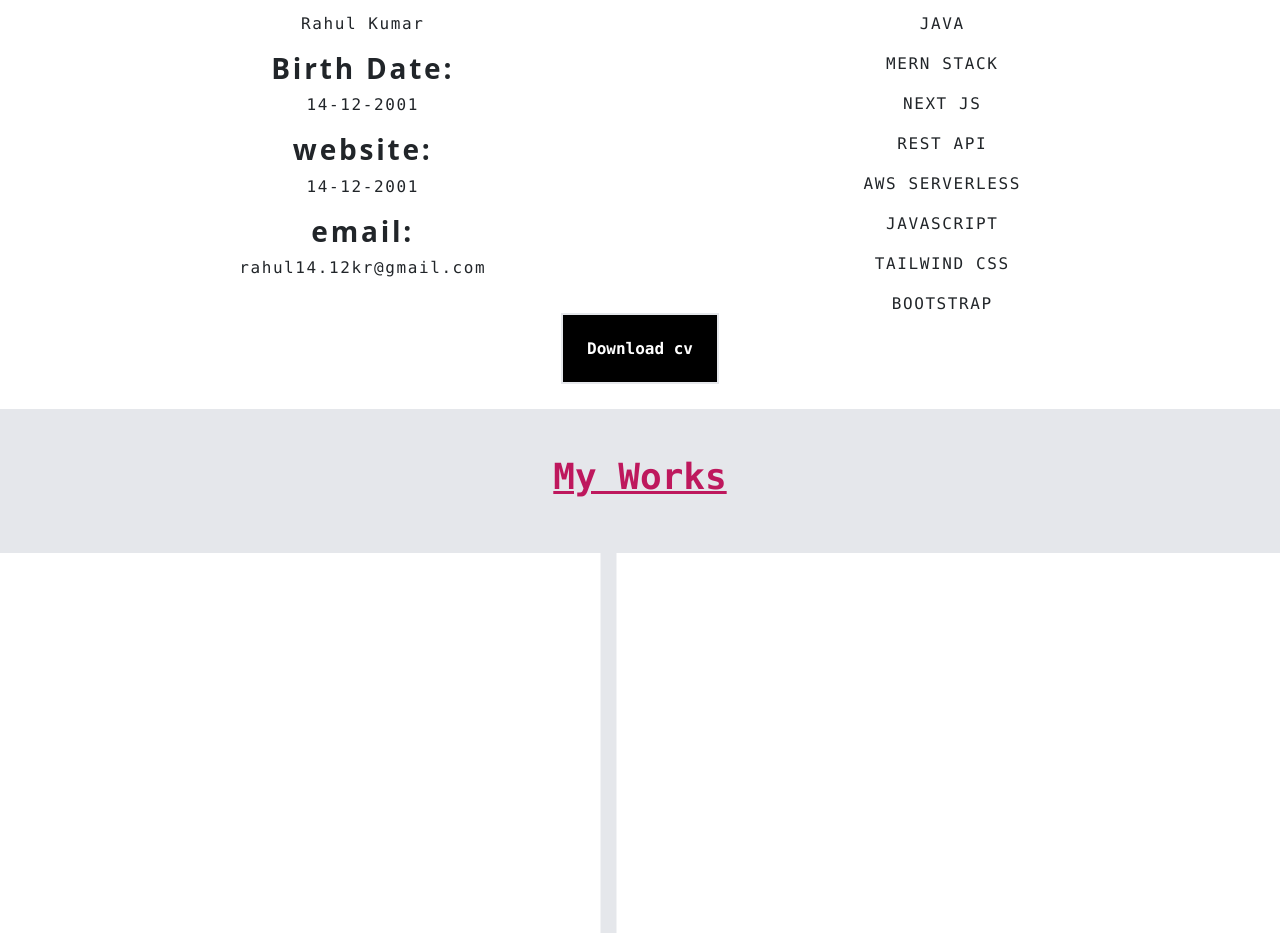
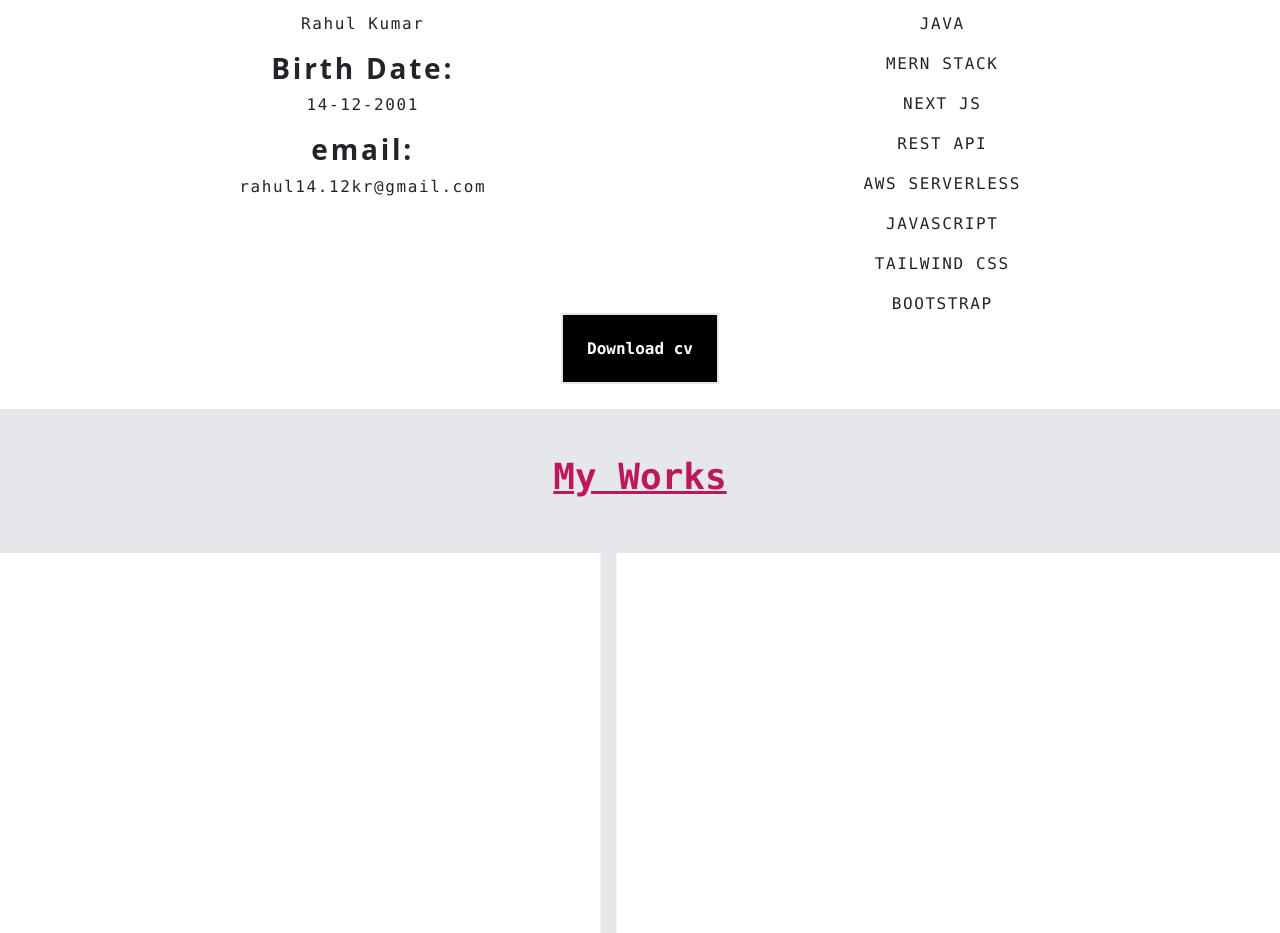
Before and after one commit to RAHUL14KUMAR/portfolio, a React (Create React App) app: page / in a window 1280 px wide. Shown: the part 1300-2233 px from the top of the page. Built offline with nearby package versions, Linux system fonts and the light colour scheme; a web font is replaced by a local one.

Commit message:
complete

```diff
--- a/package.json
+++ b/package.json
@@ -31,7 +31,9 @@
     "start": "react-scripts start",
     "build": "react-scripts build",
     "test": "react-scripts test",
-    "eject": "react-scripts eject"
+    "eject": "react-scripts eject",
+    "predeploy" : "npm run build",
+    "deploy" : "gh-pages -d build"
   },
   "eslintConfig": {
     "extends": [
@@ -52,6 +54,7 @@
     ]
   },
   "devDependencies": {
+    "gh-pages": "^5.0.0",
     "tailwindcss": "^3.3.3"
   }
 }
--- a/src/component/About/About.js
+++ b/src/component/About/About.js
@@ -28,10 +28,10 @@ function About() {
               <h3 className="text font-bold tracking-widest">Birth Date:</h3>
               <p className="font-mono tracking-widest">14-12-2001</p>
             </div>
-            <div className="mt-2">
+            {/* <div className="mt-2">
               <h3 className="text font-bold tracking-widest">website:</h3>
-              <p className="font-mono tracking-widest">14-12-2001</p>
-            </div>
+              <p className="font-mono tracking-widest">https://portfolio-21ne7vj2n-rahul14kumar.vercel.app/</p>
+            </div> */}
             <div className="mt-2">
               <h3 className="text font-bold tracking-widest">email:</h3>
               <p className="font-mono tracking-widest">rahul14.12kr@gmail.com</p>
```
Also changed, not shown: 1 other file (tests, documents, lock files or other folders).
